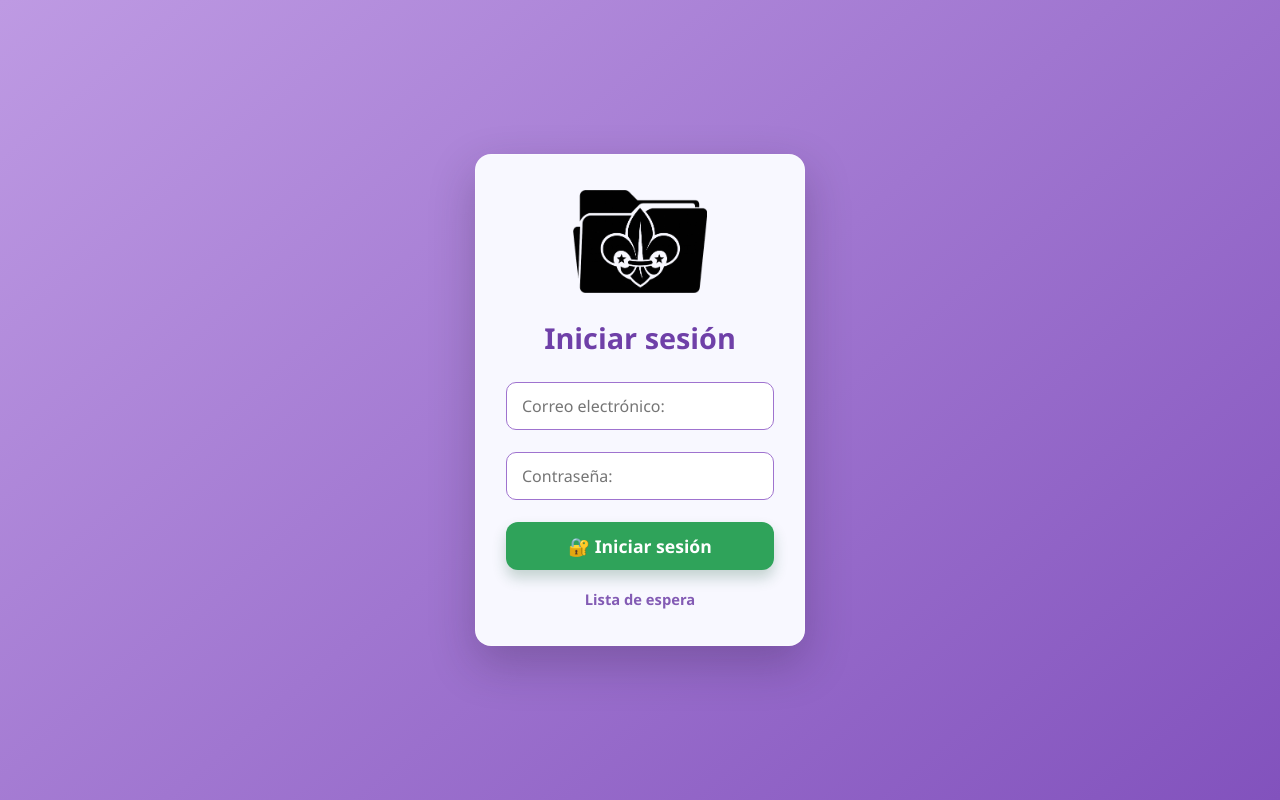
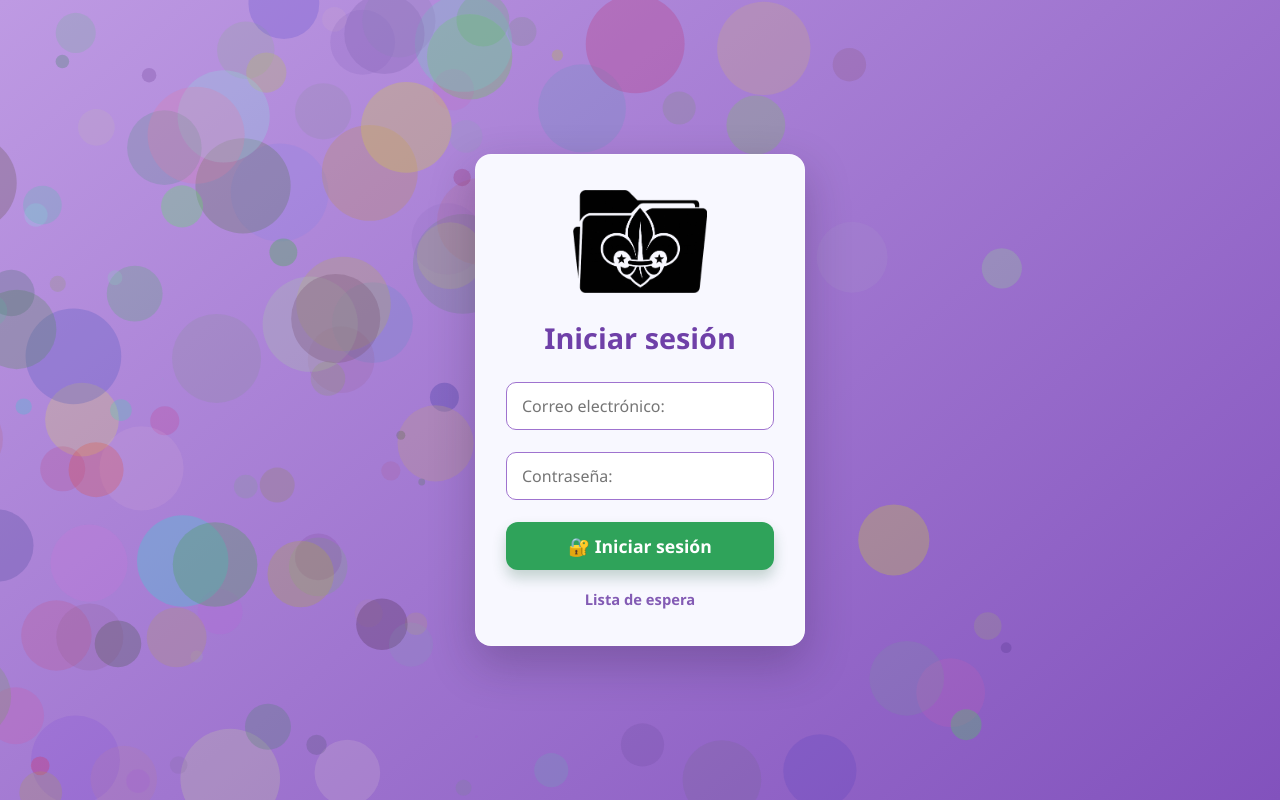
Before and after one commit to RodrigoMM-555/WebScout, a PHP site: page / in a window 1280 px wide. Run offline with PHP 8.4, Linux system fonts and the light colour scheme.

Commit message:
circulitos

```diff
--- a/front/css/webscout.css
+++ b/front/css/webscout.css
@@ -99,6 +99,17 @@ button[onclick*="volver"]:not(:has(img, svg, i, [class*="icon"])):not(.sin-icono
    ========================== LOGIN =========================
    ========================================================= */
 
+.circulitos {
+    position: fixed;
+    top: 0;
+    left: 0;
+    width: 100%;
+    height: 100%;
+    overflow: hidden;
+    z-index: 0;
+}
+
+
 body.login {
     background: linear-gradient(var(--morado-claro), var(--morado-medio));
     display: flex;
@@ -115,6 +126,8 @@ body.login {
     text-align: center;
     box-shadow: var(--sombra);
     flex: 0;
+    position: relative;
+    z-index: 10;
 }
 
 .login h2 {
--- /dev/null
+++ b/inc/circulos.html
@@ -0,0 +1,76 @@
+<canvas></canvas>
+
+<script>
+    let lienzo = document.querySelector("canvas");
+    let contexto = lienzo.getContext("2d");
+
+    lienzo.width = window.innerWidth;
+    lienzo.height = window.innerHeight;
+
+    // Ajusta el tamaño del canvas al cambiar el tamaño de la ventana
+    window.addEventListener("resize", () => {
+        lienzo.width = window.innerWidth;
+        lienzo.height = window.innerHeight;
+    });
+
+    let circulos = [];
+
+    function crearCirculo() {
+
+        // Posicion y tamaño aleatorio
+        let radio = Math.random() * 50;
+        let x = -radio; // Empieza fuera del canvas (lado izquierdo)
+        let y = Math.random() * lienzo.height;
+
+        // Color aleatorio
+        // Colores más suaves (rango reducido)
+        let rojo = Math.round(Math.random() * 180 + 50); // 50-230
+        let verde = Math.round(Math.random() * 180 + 50);
+        let azul = Math.round(Math.random() * 180 + 50);
+        // Más transparencia (alpha bajo)
+        let alpha = (Math.random() * 0.25 + 0.10).toFixed(2); // 0.10-0.35
+        let color = "rgba(" + rojo + ", " + verde + "," + azul + "," + alpha + ")";
+
+        let velocidad = Math.random() * 2 + 1;
+
+        circulos.push({
+            x: x,
+            y: y,
+            radio: radio,
+            color: color,
+            velocidad: velocidad
+        });
+
+
+    }
+
+    // Genera círculos constantemente
+    setInterval(crearCirculo, 50);
+
+    function animar() {
+
+        contexto.clearRect(0, 0, lienzo.width, lienzo.height);
+
+        for (let i = 0; i < circulos.length; i++) {
+
+            circulos[i].x += circulos[i].velocidad;
+
+            contexto.fillStyle = circulos[i].color;
+            contexto.beginPath();
+            contexto.arc(circulos[i].x, circulos[i].y, circulos[i].radio, 0, Math.PI * 2);
+            contexto.fill();
+        }
+
+        // Eliminar los que ya están fuera completamente
+        for (let i = 0; i < circulos.length; i++) {
+            if (circulos[i].x - circulos[i].radio > lienzo.width) {
+                circulos.splice(i, 1);
+                i--;
+            }
+        }
+
+        requestAnimationFrame(animar);
+    }
+
+    animar();
+</script>
--- a/index.php
+++ b/index.php
@@ -19,6 +19,11 @@ require_once __DIR__ . '/tools/config.php';
     <link rel="stylesheet" href="<?= BASE_URL ?>/front/css/webscout.css">
 </head>
 <body class="login">
+    <div class="circulitos">
+    <?php
+        include 'inc/circulos.html';
+    ?>
+    </div>
     <main>
         <img src="<?= BASE_URL ?>/img/logo.png" alt="Logo WebScout">
         <h2>Iniciar sesión</h2>
```
